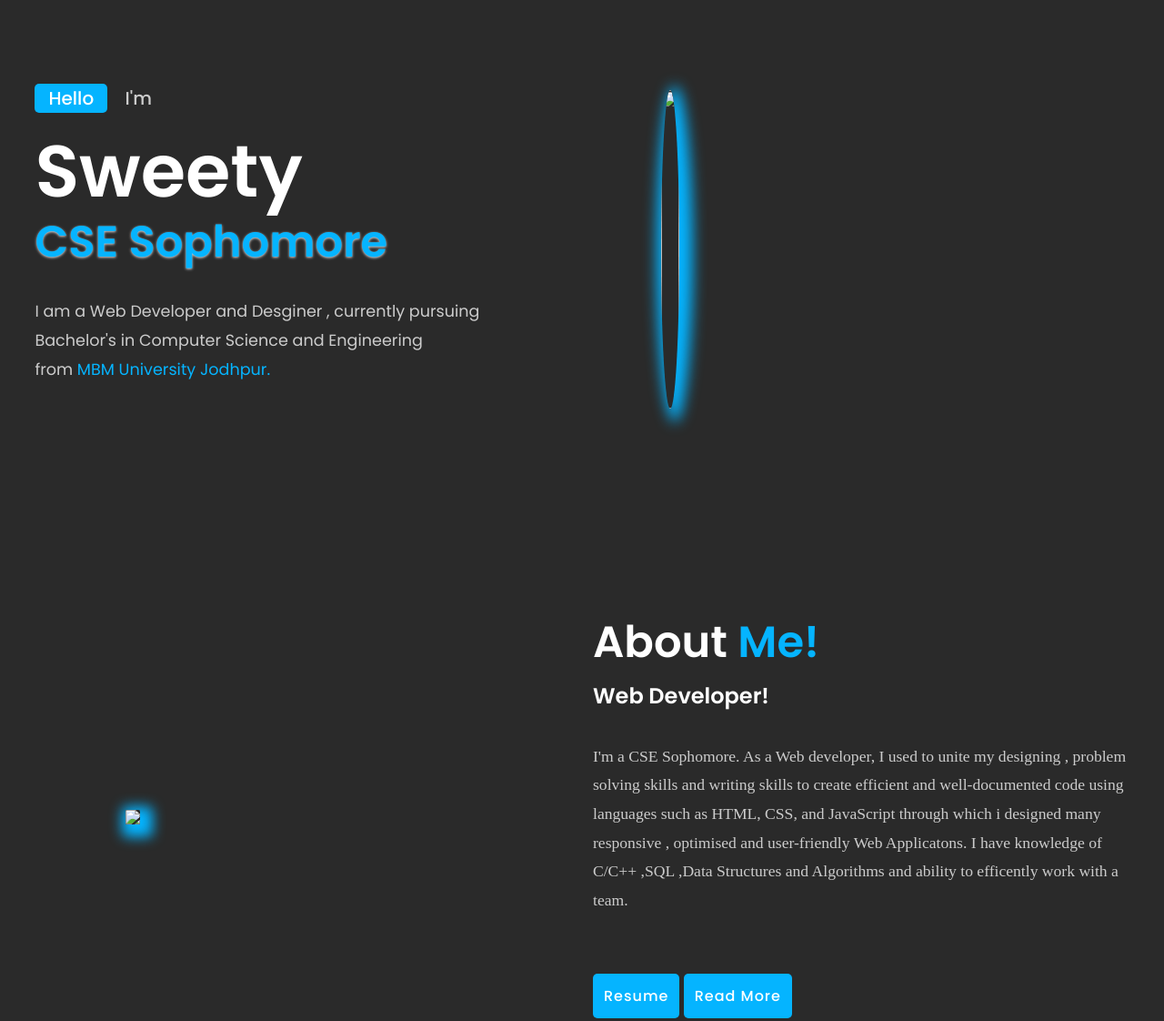
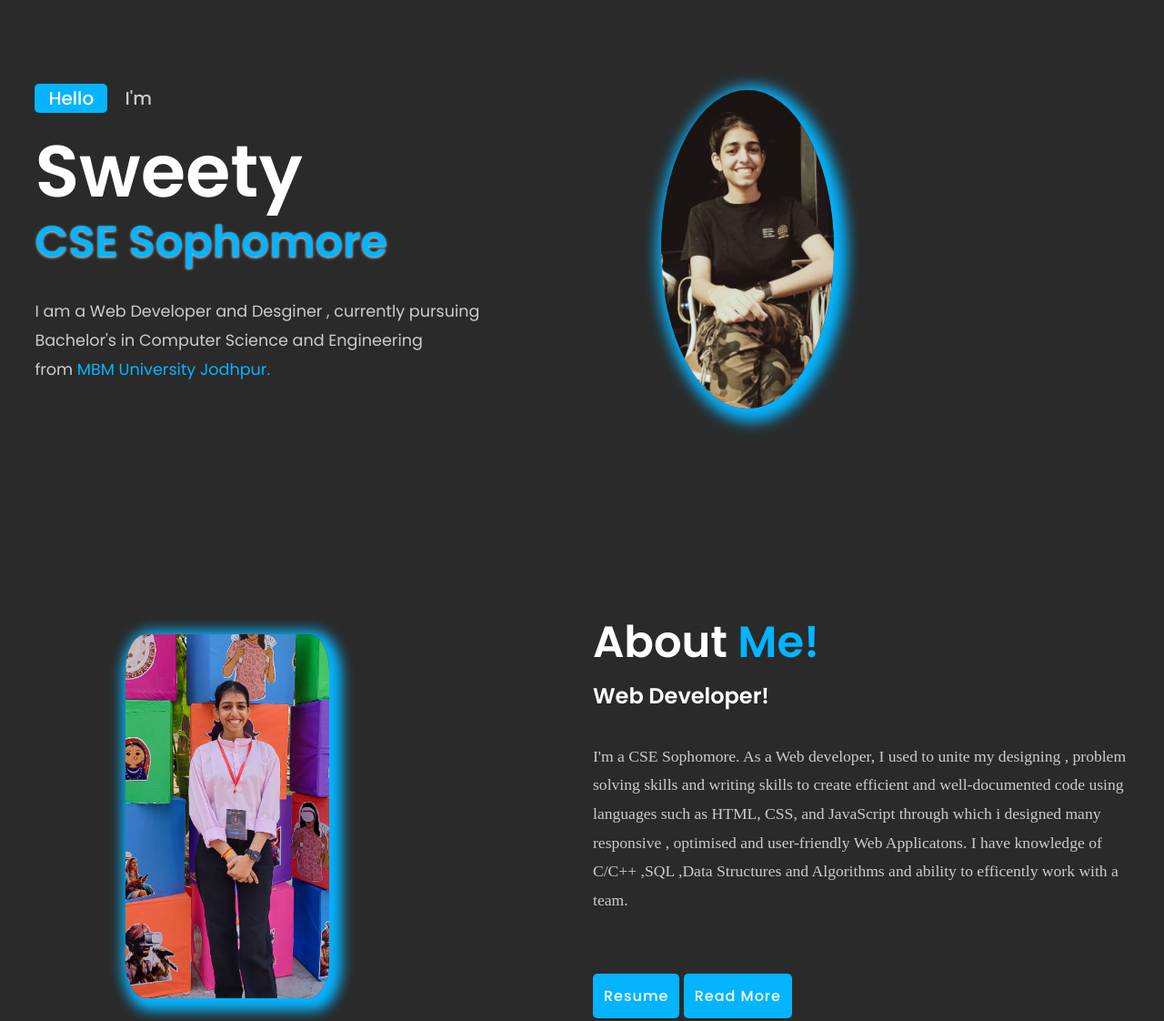
Before and after one commit to Sweetynehra/Responsive-Portfolio-Website, a plain HTML site: page index.html in a window 1280 px wide. Shown: the part 68-1190 px from the top of the page at 91% size. Drawn offline with nearby package versions, Linux system fonts and the light colour scheme.

Commit message:
profile add

```diff
--- a/index.html
+++ b/index.html
@@ -40,14 +40,14 @@
 			<p>I am a Web Developer and Desginer , currently pursuing <br> Bachelor's in Computer Science and Engineering <br> from <span> MBM University Jodhpur.</span></p>
 		</div>
 		<div class="about-img1">
-			<img src="img/mypic.jpeg">
+			<img src="myimage3.jpeg">
 		</div>
 	</section>
 
 	<!---about Section --->
 	<section class="about" id="about">
 		<div class="about-img2">
-			<img src="/pic2.jpeg">
+			<img src="picture2.jpeg">
 		</div>
 
 		<div class="about-text">
```
Also changed, not shown: myimage3.jpeg (added), picture2.jpeg (added).
